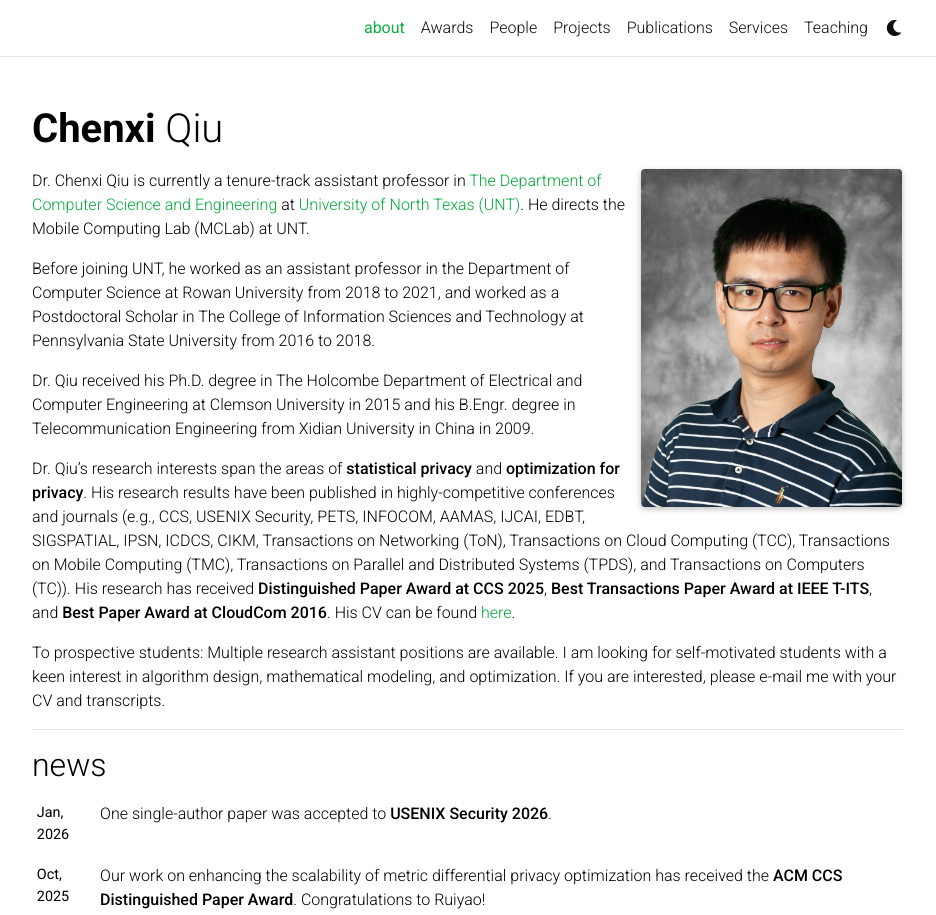
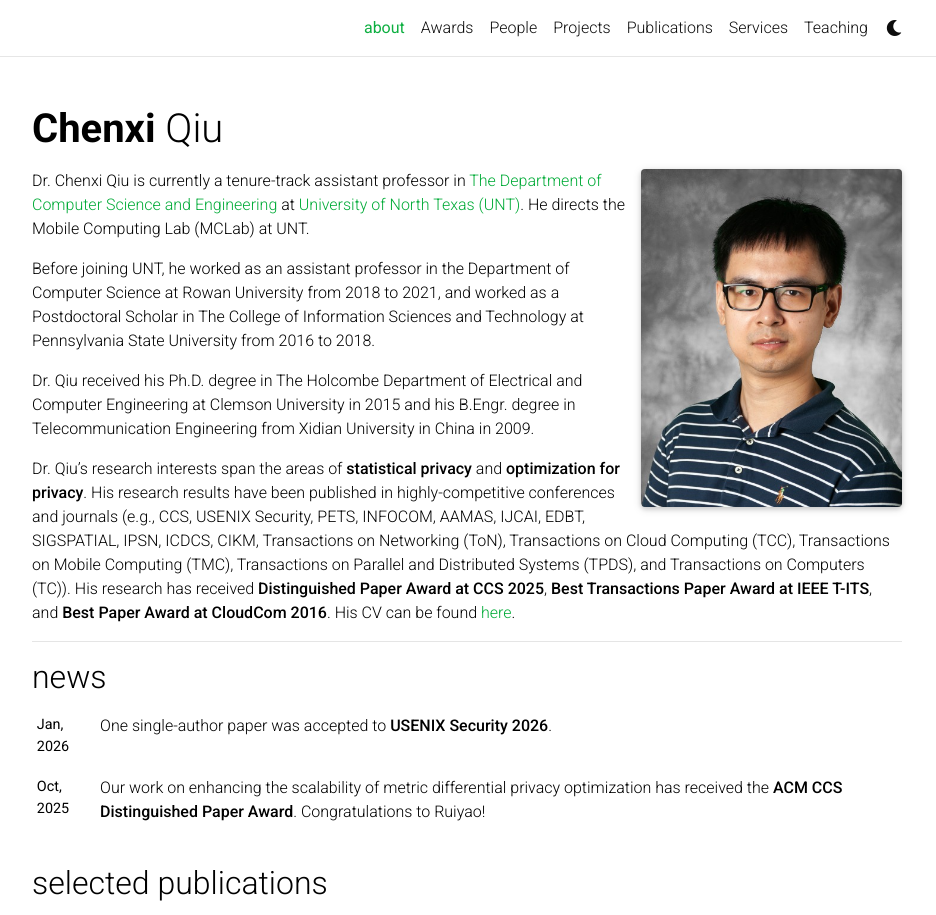
Before and after one commit to chenxiunt/chenxiunt.github.io, a Jekyll site: the page built from _pages/about.md, in a window 1280 px wide and 1292 px high, cut to the strip 0-915 px from the top of the window. Shown: the whole strip, without its empty margins (173-1109 px from the left). Built offline with Jekyll 4.4.1, drawn with Linux system fonts in a browser that asks for light colours; full-size pictures stand in for the smaller copies a plugin makes; comment, search, counter and statistics services are not loaded; a style sheet for code colours, icons or effects is not loaded.

Commit message:
Update about.md

```diff
--- a/_pages/about.md
+++ b/_pages/about.md
@@ -22,6 +22,6 @@ Dr. Qiu received his Ph.D. degree in The Holcombe Department of Electrical and C
 
 Dr. Qiu's research interests span the areas of **statistical privacy** and **optimization for privacy**. His research results have been published in highly-competitive conferences and journals (e.g., CCS, USENIX Security, PETS, INFOCOM, AAMAS, IJCAI, EDBT, SIGSPATIAL, IPSN, ICDCS, CIKM, Transactions on Networking (ToN), Transactions on Cloud Computing (TCC), Transactions on Mobile Computing (TMC), Transactions on Parallel and Distributed Systems (TPDS), and Transactions on Computers (TC)). His research has received **Distinguished Paper Award at CCS 2025**, **Best Transactions Paper Award at IEEE T-ITS**, and **Best Paper Award at CloudCom 2016**. His CV can be found [here](https://github.com/chenxiunt/chenxiunt.github.io/blob/master/assets/pdf/CV.pdf).
 
-To prospective students: Multiple research assistant positions are available. I am looking for self-motivated students with a keen interest in algorithm design, mathematical modeling, and optimization. If you are interested, please e-mail me with your CV and transcripts.
+<!--To prospective students: Multiple research assistant positions are available. I am looking for self-motivated students with a keen interest in algorithm design, mathematical modeling, and optimization. If you are interested, please e-mail me with your CV and transcripts. -->
 
 ---
```
